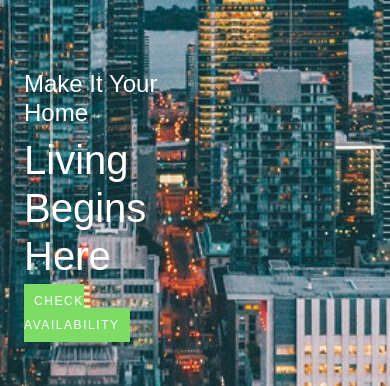
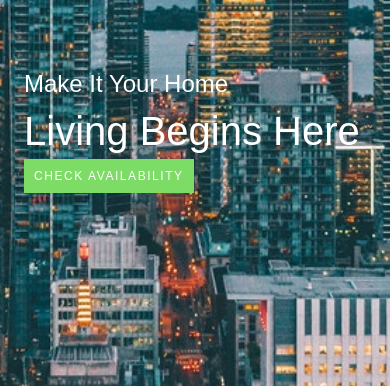
Before and after one commit to sprinzs123/luxury-housing, a React (Create React App) app: page / in a window 390 px wide. Shown: the part 352-738 px from the top of the page. Built offline with nearby package versions, Linux system fonts and the light colour scheme.

Commit message:
fixed carousel overflow, needed to add max height property

```diff
--- a/src/components/Carousel.js
+++ b/src/components/Carousel.js
@@ -41,33 +41,39 @@ export default class carousel extends Component {
             <div className='home-slider'>
                 <div className='all-carousel'>
                     <Slider {...settings}>
-                        <div>
+                        <div className="">
                             <div className="carousel-parent">
                                 <img src={img1} />
                                 <div className="banner-text">
                                     <h4>Make It Your Home</h4>
                                     <h1>Living Begins Here</h1>
-                                    <div className="btn-green">CHECK AVAILABILITY</div>
+                                    <Link to='/contact'>
+                                        <div className="btn-green banner-btn">CHECK AVAILABILITY</div>
+                                    </Link>
                                 </div>
                             </div>
                         </div>
-                        <div>
+                        <div className="carousel-one-div">
                             <div className="carousel-parent">
                                 <img src={img2} />
                                 <div className="banner-text">
                                     <h4>Make It Your Home</h4>
                                     <h1>Surround with the Best</h1>
-                                    <div className="btn-green">Style Everywhere You Look</div>
+                                    <Link to='/neighborhood'>
+                                        <div className="btn-green banner-btn">Style Everywhere You Look</div>
+                                    </Link>
                                 </div>
                             </div>
                         </div>
-                        <div>
+                        <div className="carousel-one-div">
                             <div className="carousel-parent">
                                 <img src={img3} />
                                 <div className="banner-text">
                                     <h4>Make It Your Home</h4>
                                     <h1>Find Your Home Today</h1>
-                                    <div className="btn-green">Luxury for a Lifetime</div>
+                                    <Link to='/amenities'>
+                                    <div className="btn-green banner-btn">Luxury for a Lifetime</div>
+                                    </Link>
                                 </div>
                             </div>
                         </div>
@@ -79,29 +85,33 @@ export default class carousel extends Component {
                 <div className='under-carousel content'>
                     <div className='carousel-footer-parent'>
                         <div className='carousel-footer footer-1 border-right'>
-                            <div className="under-carousel-text">
-                                <Link to='/neighborhood'>
+                            <Link to='/neighborhood'>
+                                <div className="under-carousel-text">
                                     <h5>MAKE IT YOUR HOME</h5>
                                     <h6>Surround with the Best</h6>
-                                </Link>
-
-                            </div>
+                                </div>
+                            </Link>
                         </div>
                         <div className='carousel-footer footer-2 border-right'>
-                            <div className="under-carousel-text">
-                                <Link to='/amenities'>
+                            <Link to='/amenities'>
+
+                                <div className="under-carousel-text">
+
                                     <h5>VIEW AMENITIES</h5>
                                     <h6>Indulgent Details</h6>
-                                </Link>
-                            </div>
+                                </div>
+                            </Link>
+
                         </div>
                         <div className='carousel-footer footer-3 border-right'>
-                            <div className="under-carousel-text">
                             <Link to='/contact'>
+                                <div className="under-carousel-text">
+
                                     <h5>CONTACT US</h5>
                                     <h6>Indulgent Details</h6>
-                                </Link>
-                            </div>
+                                </div>
+                            </Link>
+
                         </div>
 
                     </div>
--- a/src/styles/carousel.css
+++ b/src/styles/carousel.css
@@ -6,8 +6,11 @@
 .carousel-parent img{
     width: 100%;
     height:  100%;
-    /* overflow: hidden; */
     object-fit: cover;
+}
+
+.under-carousel-text:hover{
+    color: white;
 }
 
 .img-row{
@@ -23,10 +26,12 @@
 .banner-text{
     position: absolute;
     top: 50%;
-    right: 50%;
+    /* right: 50%; */
     color: white;
     padding-left: 1.5em;
+    margin: auto;
 }
+
 
 .home-slider{
     position: relative;
@@ -108,6 +113,9 @@
     .carousel-footer{
         height: 10vh;
     }
-
+    .slick-list{
+        max-height: 900px !important;
+        overflow: hidden !important;
+    }
 
 }
```
Also changed, not shown: 1 other file (tests, documents, lock files or other folders).
